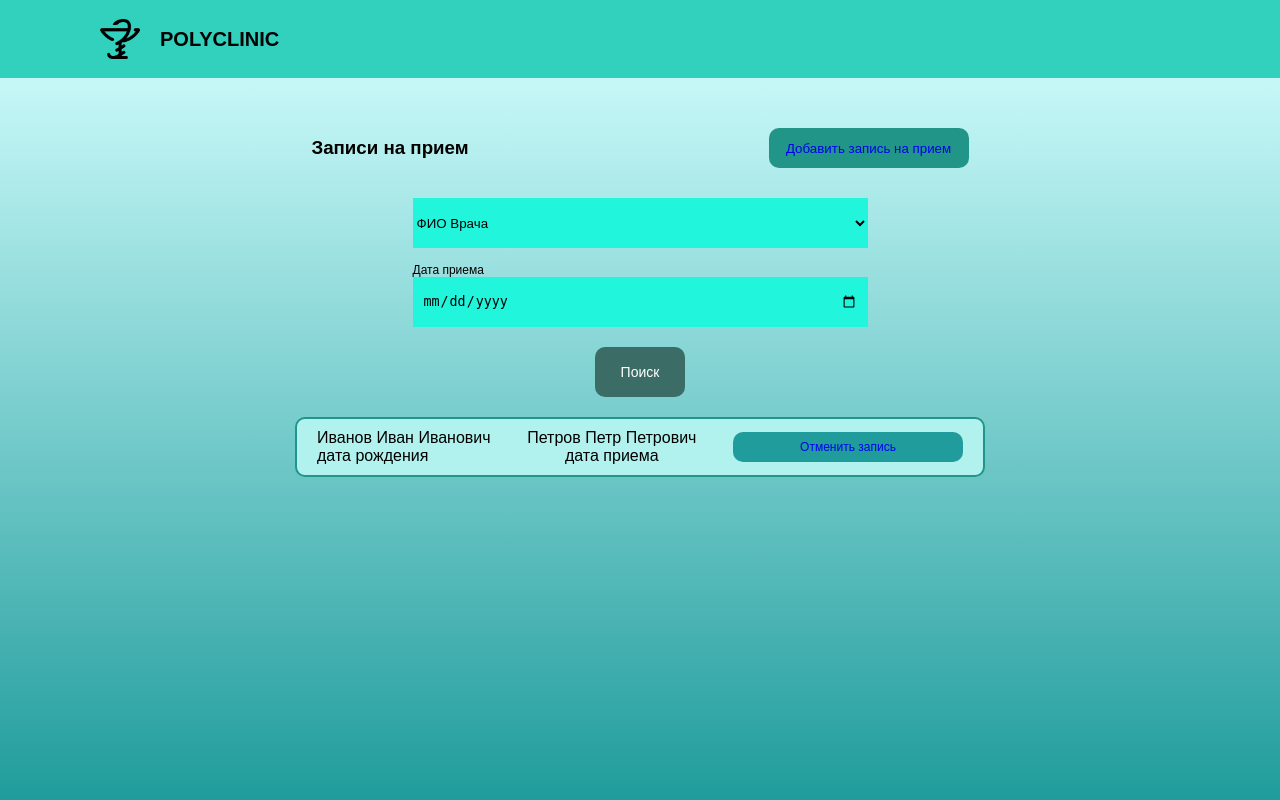
After one commit to L1Z3B3ZE/PNSS, a PHP site: template views/site/appointments.php in a window 1280 px wide. The commit adds this page. Run offline with PHP 8.4, Linux system fonts and the light colour scheme; the template is opened without the code that fills it, so the values that code supplies are empty.

Commit message:
реализация страницы "Записи на прием"

```diff
--- a/app/Controller/Employee.php
+++ b/app/Controller/Employee.php
@@ -37,4 +37,10 @@ class Employee
         return new View('site.edit_patient');
 
     }
+
+    public function appointments(): string
+    {
+        return new View('site.appointments');
+
+    }
 }
--- a/public/css/style.css
+++ b/public/css/style.css
@@ -299,6 +299,7 @@ main {
     border-radius: 10px;
     color: white;
     font-size: 14px;
+    cursor: pointer;
 }
 
 .positions_and_specialties{
@@ -357,7 +358,7 @@ main {
     background-color: #B1F2EE;
     border: 2px solid #219688;
     padding: 0 20px;
-    margin-bottom: 20px;
+    margin: 20px 0 20px 0;
     font-size: 16px;
     border-radius: 10px;
     display: flex;
@@ -405,3 +406,23 @@ main {
     align-items: center;
     border-radius: 55px;
 }
+
+.doctor_filter{
+    width: 455px;
+    height: 50px;
+    background-color: #21F5DC;
+}
+
+.appointment_filter{
+    display: flex;
+    flex-direction: column;
+    align-items: center;
+}
+
+.appointment_date{
+    width: 455px;
+    height: 50px;
+    background-color: #21F5DC;
+    padding: 10px;
+    margin-bottom: 20px;
+}
--- a/routes/web.php
+++ b/routes/web.php
@@ -14,3 +14,4 @@ Route::add(['GET', 'POST'], '/addDoctor', [Controller\Employee::class, 'addDocto
 Route::add('GET', '/patients', [Controller\Employee::class, 'patients'])->middleware('auth','roleEmployee');
 Route::add(['GET', 'POST'], '/addPatient', [Controller\Employee::class, 'addPatient'])->middleware('auth','roleEmployee');
 Route::add(['GET', 'POST'], '/editPatient', [Controller\Employee::class, 'editPatient'])->middleware('auth','roleEmployee');
+Route::add('GET', '/appointments', [Controller\Employee::class, 'appointments'])->middleware('auth','roleEmployee');
--- /dev/null
+++ b/views/site/appointments.php
@@ -0,0 +1,36 @@
+<div class="employee_content">
+    <div class="employee_title_menu">
+        <h3>Записи на прием</h3>
+        <button class="add_employee_button"><a href="#">Добавить запись на
+                прием</a></button>
+    </div>
+    <div class="appointment_filter">
+        <select class="doctor_filter">
+            <option class="patient_value" label="ФИО Врача" value="1" selected></option>
+            <option class="patient_value">ФИО Врача 1</option>
+            <option class="patient_value">ФИО Врача 2</option>
+            <option class="patient_value">ФИО Врача 3</option>
+        </select>
+        <div class="input-group">
+            <label class="add_form_label">Дата приема</label>
+            <input class="appointment_date" type="date" name="appointment_date">
+        </div>
+        <button class="search_button">Поиск</button>
+    </div>
+
+    <ol>
+        <div class="appointments_list">
+            <div class="patient_data">
+                <p class="patient_FIO">Иванов Иван Иванович</p>
+                <p class="patient_birthDate">дата рождения</p>
+            </div>
+            <div class="appointment_data">
+                <p class="doctor_FIO">Петров Петр Петрович</p>
+                <p class="appointments_date">дата приема</p>
+            </div>
+            <button class="edit_patient_info"><a href="#">Отменить
+                    запись</a></button>
+        </div>
+
+    </ol>
+</div>
--- a/views/site/main_page.php
+++ b/views/site/main_page.php
@@ -29,7 +29,7 @@ else:
     <div class="registry_employee_buttons">
         <button class="employee_button"><a class="employee_button_link" href="<?= app()->route->getUrl('/doctors') ?>">Врачи</a>
         </button>
-        <button class="employee_button"><a class="employee_button_link" href="<?= app()->route->getUrl('/login') ?>">Записи
+        <button class="employee_button"><a class="employee_button_link" href="<?= app()->route->getUrl('/appointments') ?>">Записи
                 на прием</a></button>
         <button class="employee_button"><a class="employee_button_link" href="<?= app()->route->getUrl('/patients') ?>">Пациенты</a>
         </button>
```
